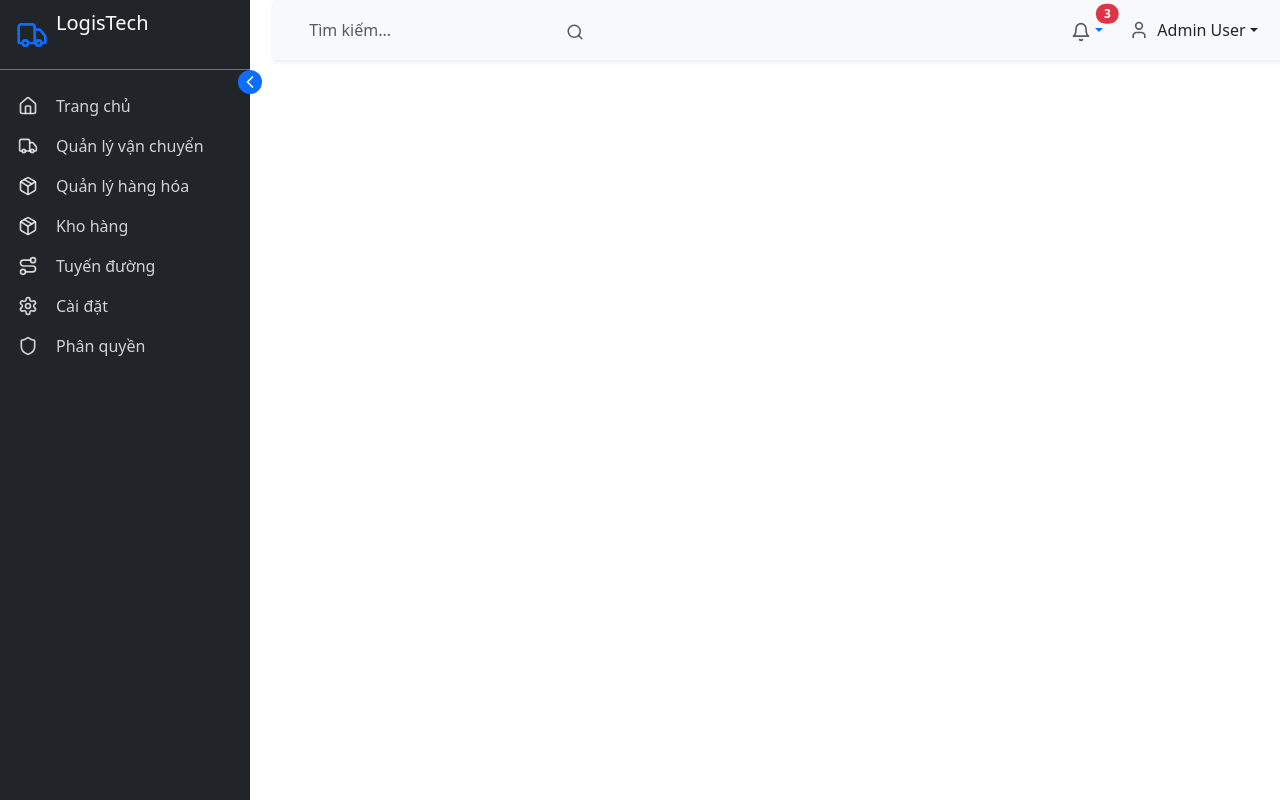
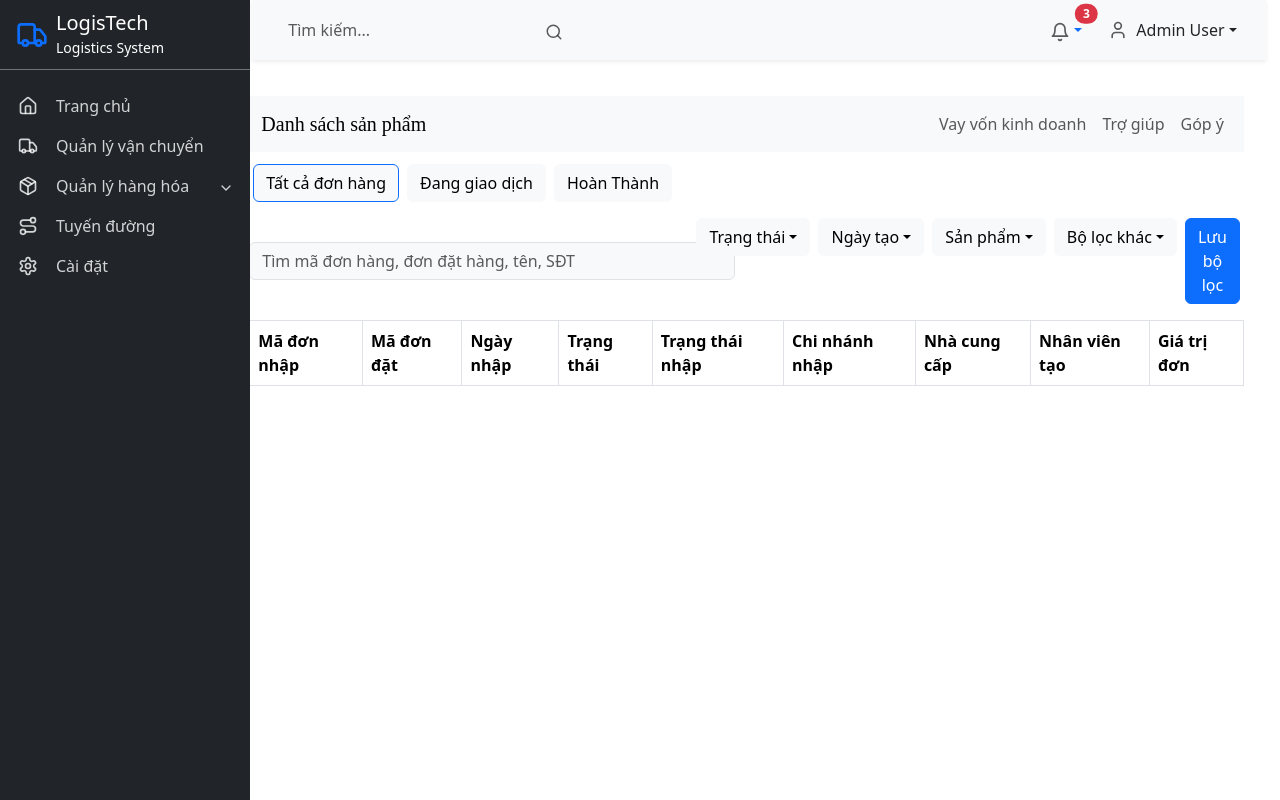
Before and after one commit to BunThangDacHieu/Management-goods, a React (Create React App) app in the folder fontend/: page /product-list in a window 1280 px wide. Built offline with nearby package versions, Linux system fonts and the light colour scheme.

Commit message:
fiao dien

```diff
--- a/fontend/package.json
+++ b/fontend/package.json
@@ -6,6 +6,7 @@
     "@testing-library/jest-dom": "^5.17.0",
     "@testing-library/react": "^13.4.0",
     "@testing-library/user-event": "^13.5.0",
+    "axios": "^1.7.7",
     "bootstrap": "^5.3.3",
     "bootstrap-icons": "^1.11.3",
     "cdbreact": "^1.5.19",
--- a/fontend/src/App.js
+++ b/fontend/src/App.js
@@ -4,8 +4,8 @@ import { BrowserRouter as Router, Route, Routes } from 'react-router-dom';
 import { Container, Row, Col } from 'react-bootstrap'; // Import từ Bootstrap
 import Sidebar from './components/Sidebar';
 import Header from './components/Header';
-import MainLayout from './components/MainLayout';
 import Homepage from './page/Homepage';
+import ListProduct from './page/ListProduct';
 
 
 function App() {
@@ -29,8 +29,8 @@ function App() {
             <div className="main-content p-4" style={{ overflowY: 'auto', height: 'calc(100vh - 60px)' }}>
               <Routes>
                 <Route path="/" element={<Homepage  isSidebarOpen={isSidebarOpen}  />} />
-                {/* <Route path="/user-list" element={<UserList />} />
-                <Route path="/user-settings" element={<UserSettings />} />
+                <Route path="/product-list" element={<ListProduct />} />
+                {/* <Route path="/user-settings" element={<UserSettings />} />
                 <Route path="/permissions" element={<Permissions />} /> */}
               </Routes>
             </div>
--- a/fontend/src/components/Header.js
+++ b/fontend/src/components/Header.js
@@ -48,6 +48,7 @@ export default function Header({isSidebarOpen  }) {
 
                             <Dropdown.Menu>
                                 <Dropdown.Item>Hồ sơ</Dropdown.Item>
+                                <Dropdown.Item>Phân Quyền</Dropdown.Item>
                                 <Dropdown.Item>Cài đặt</Dropdown.Item>
                                 <Dropdown.Divider />
                                 <Dropdown.Item className="text-danger">Đăng xuất</Dropdown.Item>
--- a/fontend/src/components/MainLayout.js
+++ /dev/null
@@ -1,23 +0,0 @@
-// MainLayout.js
-import React, { useState } from 'react';
-import { Outlet } from 'react-router-dom';
-import Sidebar from './Sidebar';
-import Header from './Header';
-
-export default function MainLayout() {
-  const [sidebarOpen, setSidebarOpen] = useState(true);
-
-  const toggleSidebar = () => setSidebarOpen(!sidebarOpen);
-
-  return (
-    <div className="flex">
-      <Sidebar isOpen={sidebarOpen} toggleSidebar={toggleSidebar} />
-      <div>
-        <Header isOpen={sidebarOpen} toggleSidebar={toggleSidebar} />
-        <main className="p-4">
-          <Outlet />
-        </main>
-      </div>
-    </div>
-  );
-}
--- a/fontend/src/components/Sidebar.js
+++ b/fontend/src/components/Sidebar.js
@@ -1,21 +1,44 @@
-import React from 'react';
+import React, { useState } from 'react';
 import { Nav } from 'react-bootstrap';
-import { Link, useLocation } from 'react-router-dom';
-import { Home, Users, Settings, Shield, ChevronLeft,ChevronRight,Truck,Package,Route} from 'lucide-react';
+import { Link, useLocation, useNavigate  } from 'react-router-dom';
+import { Home, Truck, Package, Route, Settings, Shield, ChevronDown, ChevronUp } from 'lucide-react';
 import '../css/Sidebar.css';
 
 export default function Sidebar({ isOpen, toggleSidebar }) {
     const location = useLocation();
+    const navigate = useNavigate();
+    const [submenuState, setSubmenuState] = useState({});
 
     const menuItems = [
         { path: '/', icon: <Home size={20} />, label: 'Trang chủ' },
         { path: '/shipments', icon: <Truck size={20} />, label: 'Quản lý vận chuyển' },
-        { path: '/packages', icon: <Package size={20} />, label: 'Quản lý hàng hóa' },
-        { path: '/inventory', icon: <Package size={20} />, label: 'Kho hàng' },
+        {
+            icon: <Package size={20} />,
+            label: 'Quản lý hàng hóa',
+            subItems: [
+                { path: '/product-list', label: 'Danh sách sản phẩm' },
+                { path: '/inventory', label: 'Quản lý kho' },
+                { path: '/', label:'Nhập hàng'}
+            ]
+        },
         { path: '/routes', icon: <Route size={20} />, label: 'Tuyến đường' },
-        { path: '/user-settings', icon: <Settings size={20} />, label: 'Cài đặt' },
-        { path: '/permissions', icon: <Shield size={20} />, label: 'Phân quyền' },
+        {
+            icon: <Settings size={20} />,
+            label: 'Cài đặt',
+            path:'/setting'
+        }
     ];
+
+    const toggleSubmenu = (item) => {
+        if (!item.subItems) {
+            navigate(item.path);
+        } else {
+            setSubmenuState((prevState) => ({
+                ...prevState,
+                [item.label]: !prevState[item.label]
+            }));
+        }
+    };
 
     return (
         <div className={`sidebar bg-dark text-white ${isOpen ? 'expanded' : 'collapsed'}`}>
@@ -28,35 +51,54 @@ export default function Sidebar({ isOpen, toggleSidebar }) {
                 {isOpen && (
                     <div className="logo-text">
                         <h5 className="mb-0">LogisTech</h5>
-                            <small className="text-muted">Logistics System</small>
+                        <small className="primary">Logistics System</small>
                     </div>
                 )}
             </div>
         </div>
 
         {/* Toggle Button */}
-            <button
+        {/* <button
             className="toggle-btn"
             onClick={toggleSidebar}
         >
-                {isOpen ? <ChevronLeft size={20} /> : <ChevronRight size={20} />}
-            </button>
+            {isOpen ? <ChevronDown size={20} /> : <ChevronUp size={20} />}
+        </button> */}
 
         {/* Navigation Menu */}
         <Nav className="flex-column mt-3">
             {menuItems.map((item, index) => (
-                    <Nav.Item key={index}>
-                        <Nav.Link
-                            as={Link}
-                            to={item.path}
-                            className={`sidebar-link d-flex align-items-center ${location.pathname === item.path ? 'active' : ''} px-3 py-2`}
+                <Nav.Item key={index} className="sidebar-item">
+                    <div
+                        className={`sidebar-link d-flex align-items-center px-3 py-2 ${location.pathname === item.path || submenuState[item.label] ? 'active' : ''}`}
+                        onClick={() => toggleSubmenu(item)}
                     >
                         <span className="icon-wrapper">{item.icon}</span>
                         {isOpen && <span className="ms-3 menu-label">{item.label}</span>}
+                        {item.subItems && (
+                            <span className="ms-auto expand-toggle">
+                                {submenuState[item.label] ? <ChevronUp size={16} /> : <ChevronDown size={16} />}
+                            </span>
+                        )}
+                    </div>
+                    {/* Submenu Items */}
+                    {item.subItems && submenuState[item.label] && (
+                        <div className="submenu">
+                            {item.subItems.map((subItem, subIndex) => (
+                                <Nav.Link
+                                    as={Link}
+                                    to={subItem.path}
+                                    key={subIndex}
+                                    className={`sidebar-link d-flex align-items-center ps-5 py-1 ${location.pathname === subItem.path ? 'active' : ''}`}
+                                >
+                                    {subItem.label}
                                 </Nav.Link>
+                            ))}
+                        </div>
+                    )}
                 </Nav.Item>
             ))}
         </Nav>
     </div>
     );
-};
+}
--- a/fontend/src/css/Header.css
+++ b/fontend/src/css/Header.css
@@ -5,16 +5,18 @@
 }
 
 .header-expanded {
-    margin-left: 100px; /* Sidebar mở rộng */
+    margin-left: 60px; /* Sidebar mở rộng */
+    margin-right: auto;
 }
 
 .header-collapsed {
-    margin-left: 60px; /* Không có margin khi sidebar thu gọn */
+    margin-left: 39px; /* Không có margin khi sidebar thu gọn */
+    margin-right: auto;
 }
 
 .header-nav {
     height: 60px;
-    background-color: white !important;
+    background-color: rgba(255, 255, 255, 0.032) !important;
     display: flex; /* Sử dụng flex để căn chỉnh các phần tử bên trong */
     align-items: center; /* Căn giữa chiều dọc */
 }
--- a/fontend/src/css/Sidebar.css
+++ b/fontend/src/css/Sidebar.css
@@ -15,6 +15,7 @@
   .sidebar.collapsed {
     width: 60px;
   }
+
 
   /* Logo Section */
   .logo-section {
--- a/fontend/src/page/ListProduct.js
+++ b/fontend/src/page/ListProduct.js
@@ -1,12 +1,18 @@
-import React from 'react';
-import { Container, Row, Col, Nav, Navbar, Table } from 'react-bootstrap';
+import React, { useState } from 'react';
+import { Container, Row, Col, Nav, Navbar, Table, Button, Form, InputGroup, Dropdown } from 'react-bootstrap';
 
 export default function ListProduct() {
+  const [activeTab, setActiveTab] = useState('all');
+
+  const handleTabChange = (tab) => {
+    setActiveTab(tab);
+  };
+
   return (
     <>
-      <Navbar bg="light" expand="lg" style={{margin: "12px"}}>
+      <Navbar bg="light" expand="lg" style={{ margin: "12px" }}>
         <Container fluid>
-          <Navbar.Brand>Danh sách sản phẩm</Navbar.Brand>
+          <Navbar.Brand style={{ fontSize: '20px', fontFamily: 'Oswald', fontStyle: 'Bold' }}>Danh sách sản phẩm</Navbar.Brand>
           <Navbar.Toggle aria-controls="basic-navbar-nav" />
           <Navbar.Collapse id="basic-navbar-nav">
             <Nav className="ms-auto">
@@ -17,12 +23,81 @@ export default function ListProduct() {
           </Navbar.Collapse>
         </Container>
       </Navbar>
+
       <Container fluid>
-        <Row>
-          <Col>
-            <h1>Danh sách sản phẩm</h1>
+        {/* Navigation Buttons */}
+        <Row className="mb-3">
+          <Col className="d-flex justify-content-start">
+            <Button
+              variant="light"
+              onClick={() => handleTabChange('all')}
+              className={`mx-1 ${activeTab === 'all' ? 'border-bottom border-primary' : ''}`}
+            >
+              Tất cả đơn hàng
+            </Button>
+            <Button
+              variant="light"
+              onClick={() => handleTabChange('in-progress')}
+              className={`mx-1 ${activeTab === 'in-progress' ? 'border-bottom border-primary' : ''}`}
+            >
+              Đang giao dịch
+            </Button>
+            <Button
+              variant="light"
+              onClick={() => handleTabChange('completed')}
+              className={`mx-1 ${activeTab === 'completed' ? 'border-bottom border-primary' : ''}`}
+            >
+              Hoàn Thành
+            </Button>
           </Col>
         </Row>
+
+        {/* Search and Filter Row */}
+        <Row className="mb-3 align-items-center">
+          <Col md={6}>
+            <InputGroup>
+              <Form.Control
+                placeholder="Tìm mã đơn hàng, đơn đặt hàng, tên, SĐT"
+                aria-label="Search"
+              />
+            </InputGroup>
+          </Col>
+          <Col md={6} className="d-flex justify-content-end">
+            <Dropdown className="mx-1">
+              <Dropdown.Toggle variant="light">Trạng thái</Dropdown.Toggle>
+              <Dropdown.Menu>
+                <Dropdown.Item href="#">Đang giao dịch</Dropdown.Item>
+                <Dropdown.Item href="#">Hoàn thành</Dropdown.Item>
+                <Dropdown.Item href="#">Hủy</Dropdown.Item>
+              </Dropdown.Menu>
+            </Dropdown>
+            <Dropdown className="mx-1">
+              <Dropdown.Toggle variant="light">Ngày tạo</Dropdown.Toggle>
+              <Dropdown.Menu>
+                <Dropdown.Item href="#">Hôm nay</Dropdown.Item>
+                <Dropdown.Item href="#">Tuần này</Dropdown.Item>
+                <Dropdown.Item href="#">Tháng này</Dropdown.Item>
+              </Dropdown.Menu>
+            </Dropdown>
+            <Dropdown className="mx-1">
+              <Dropdown.Toggle variant="light">Sản phẩm</Dropdown.Toggle>
+              <Dropdown.Menu>
+                <Dropdown.Item href="#">Sản phẩm A</Dropdown.Item>
+                <Dropdown.Item href="#">Sản phẩm B</Dropdown.Item>
+              </Dropdown.Menu>
+            </Dropdown>
+            <Dropdown className="mx-1">
+              <Dropdown.Toggle variant="light">Bộ lọc khác</Dropdown.Toggle>
+              <Dropdown.Menu>
+                <Dropdown.Item href="#">Lọc 1</Dropdown.Item>
+                <Dropdown.Item href="#">Lọc 2</Dropdown.Item>
+              </Dropdown.Menu>
+            </Dropdown>
+            <Button variant="primary" className="mx-1">Lưu bộ lọc</Button>
+          </Col>
+        </Row>
+
+        {/* Product List Table */}
         <Row>
           <Col>
             <Table striped bordered hover>
@@ -39,6 +114,9 @@ export default function ListProduct() {
                   <th>Giá trị đơn</th>
                 </tr>
               </thead>
+              <tbody>
+                {/* Dữ liệu của sản phẩm sẽ được render tại đây */}
+              </tbody>
             </Table>
           </Col>
         </Row>
```
Also changed, not shown: 2 other files (tests, documents, lock files or other folders). Lines whose indentation alone changed are shown as unchanged.
